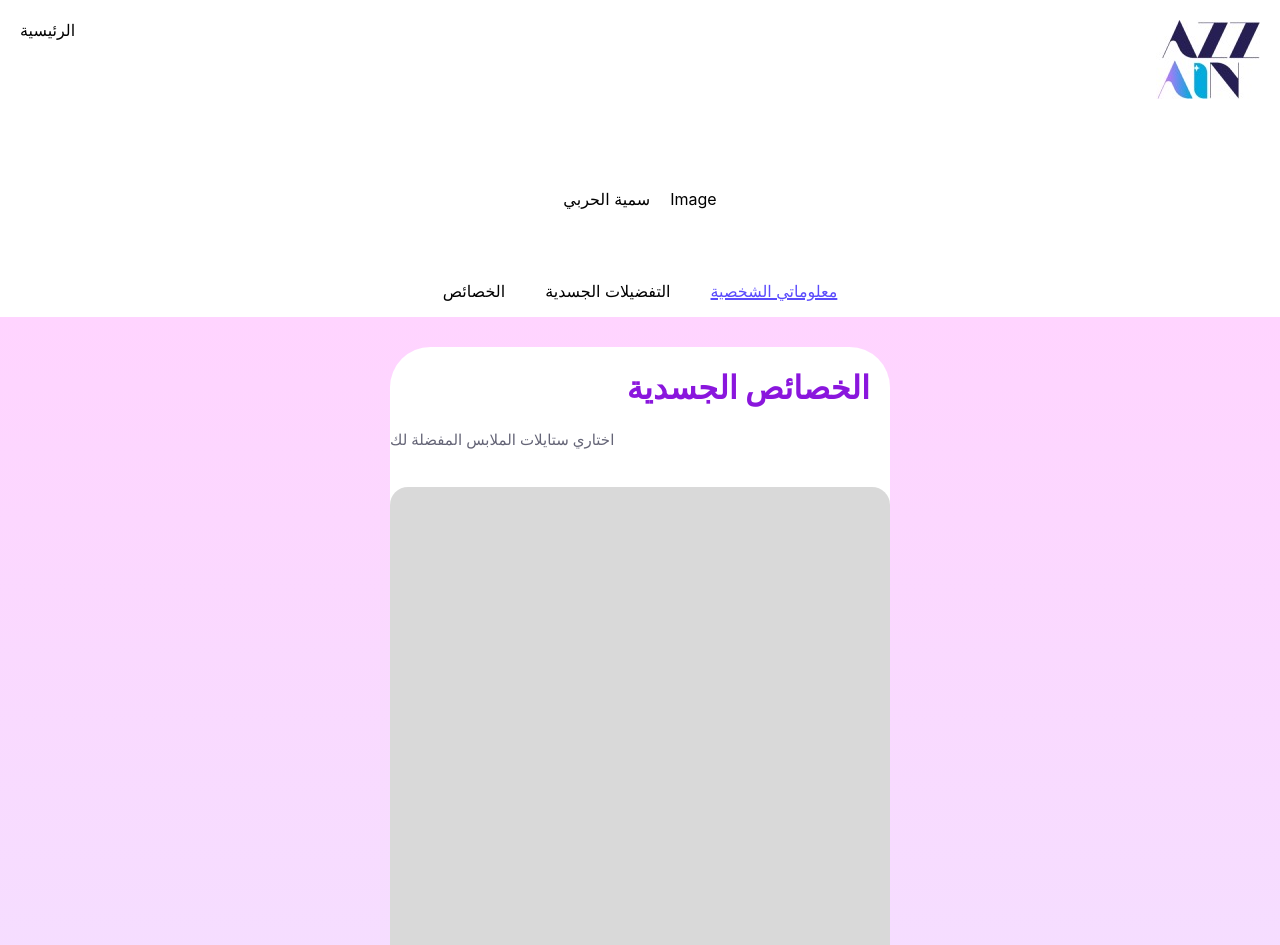
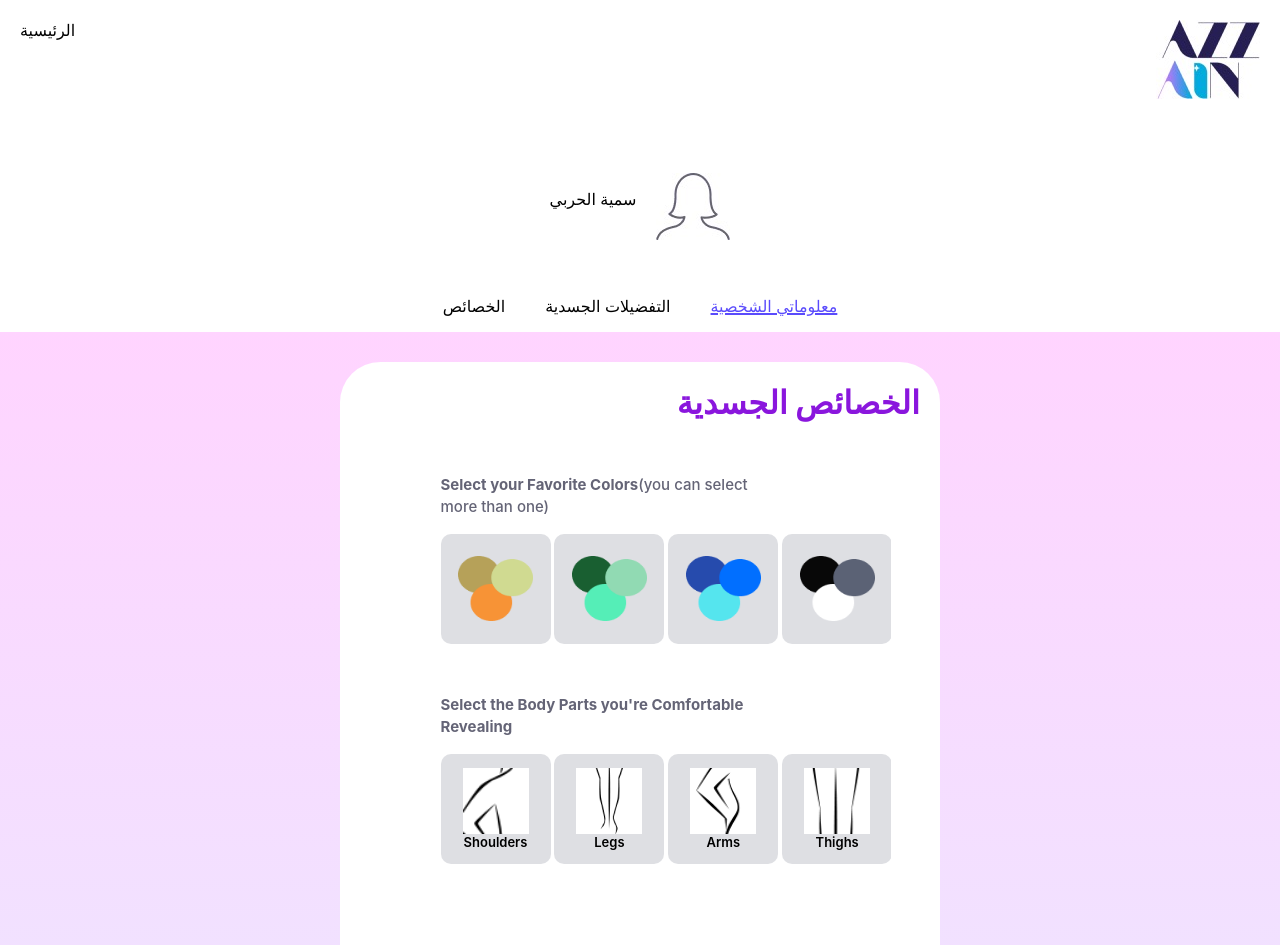
Before and after one commit to Dhanasriganesh/arab, a React (Create React App) app: page /preferences in a window 1280 px wide. Shown: the top 945 px of the page. Built offline with nearby package versions, Linux system fonts and the light colour scheme.

Commit message:
In-commit

```diff
--- a/src/components/authys/Auth.js
+++ b/src/components/authys/Auth.js
@@ -5,6 +5,8 @@ import { AgeContainer, AgeSelectContainer, FormContainer, FormTextInput, StyledF
 import RegionDropdown from "react-country-region-selector"
 import male from "../../Assets/Male.png";
 import Female from "../../Assets/Female.png";
+import img from "../../Assets/img.jpg";
+import { Link } from 'react-router-dom';
 import './Physicalchar'
 
 const Auth = () => {
@@ -70,7 +72,8 @@ const Auth = () => {
             </div>
             <div className='subnav'>
                 <p>سمية الحربي</p>
-                <p>Image</p>
+                <img className="img"
+                        src={img} alt="img" />
             </div>
             <div className='subernav'>
             <a href="/preferences" className='link'>
@@ -86,65 +89,6 @@ const Auth = () => {
             <div className='main-content'>
                 <div className='auth-box'>
                     <div className='auth-content'>
-                        {/*
-                        <div className='boxes'>
-                        <form className='form-content'>
-                            <input
-                            className='input-box'
-                            name=''
-                            placeholder='Name'
-                            />
-                                            <StyledFlagSelect
-                    selected={country}
-                    onSelect={handleCountrySelect}
-                    placeholder="Country"
-                    searchable
-                    searchPlaceholder='Select Country'
-                    className='CountrySelect'
-                    fullWidth={true}
-                    selectedSize={16}
-                />
-                             <input
-                            name=''
-                            className='input-box'
-                            placeholder='Region'
-                            type=''
-                            />
-                             <input
-                            name=''
-                            className='input-box'
-                            placeholder='Number'
-                            type='number'
-                            />
-                            <h3>Select Your Age</h3>
-                            <div>
-                                <div className='age-gap'>
-                                    <div className='age'>
-                                        <p className='age-selection'>Age 17-30</p>
-                                        <p className='age-selection'>Age 16-12</p>
-                                        </div>
-                                        <div className='age-sub'>
-                                            <p className='age-selection'>Above 45</p>
-                                            <p className='age-selection'>Age 31-45</p>
-                                        </div>
-                                                                </div>
-                                </div>
-
-                            <h3>Gender</h3>
-                            <div className='gender'>
-                                <p>Male
-                                </p>
-                                <p>
-                                    Female
-                                </p>
-                            </div>
-                            <div>
-                                <button className='register-button' name=''>
-                                    Register
-                                </button>
-                            </div>
-                        </form>
-                        </div> */}
                         <div className='heading'>
                             <h1>معلوماتي الشخصية</h1>
                         </div>
--- a/src/components/authys/Authstyles.css
+++ b/src/components/authys/Authstyles.css
@@ -46,7 +46,7 @@
     background-color: white;
     border-radius: 4ch;
     box-shadow: 1%;
-    width: 500px;
+    width: 600px;
 }
 .heading{
     display: flex;
@@ -115,7 +115,7 @@
     color: white;
 }
 .body-type{
-    width: 400px;
+    width: 450px;
     height: 140px;
     overflow:scroll;
 
--- a/src/components/authys/Homemain.js
+++ b/src/components/authys/Homemain.js
@@ -94,8 +94,9 @@ const Homemain = () => {
                     <p>69.00 SAR</p>
                   </div>
             </div>
+
+            <div className='img-text'>
             <a href='/shirt'>
-            <div className='img-text'>
               <img className="shirt"
               src={shirt} alt="shirt" />
               <p>هاينيس إسطنبول قميص أبيض</p>
@@ -104,8 +105,9 @@ const Homemain = () => {
                       <p>التفاصيل</p>
                       <p>62.99 SAR</p>
                     </div>
+                    </a>
             </div>
-            </a>
+
 
       </div>
     </div>
--- a/src/components/authys/Homemainsty.css
+++ b/src/components/authys/Homemainsty.css
@@ -36,10 +36,12 @@
 }
 .sub-footer{
     display: flex;
+    justify-content: center;
+    text-align: center;
+    width: 100%;
+    height: 80px;
     margin-top: 50px;
     margin-bottom: 50px;
-    justify-content: center;
-    height: 180px;
     gap: 15px;
 }
 .img-text p{
--- a/src/components/authys/Physicalchar.js
+++ b/src/components/authys/Physicalchar.js
@@ -6,6 +6,7 @@ import { RadioColorOption, RadioContainer, RadioOptionImage, RadioOptionText, Ra
 import { bodyTypeOptions, skinColorOptions, hairColorOptions } from '../data/data.js'; // Importing options
 import pinkCheck from "../../Assets/pinkCheck.png";
 import Logo from '../../Assets/logo.jpg';
+import imge from "../../Assets/img.jpg" ;
 import { Link } from 'react-router-dom';
 
 function PhysicalCharacteristics({ updateUserInfo, userInfo })
@@ -61,7 +62,8 @@ function PhysicalCharacteristics({ updateUserInfo, userInfo })
       </div>
       <div className='subnav'>
         <p>سمية الحربي</p>
-        <p>Image</p>
+        <img className="imge"
+            src={imge} alt="imge" />
       </div>
       <div className='subernav'>
       <a href="/preferences" className='link'>
@@ -132,11 +134,13 @@ function PhysicalCharacteristics({ updateUserInfo, userInfo })
                   </RadioContainer>
                 </div>
                 <div className='reg-button'>
-                  <a href='/preferences'>
+
                     <button className='register-button' name=''>
+                    <a href='/preferences'>
                       Next
+                      </a>
                     </button>
-                  </a>
+
                 </div>
               </AgeContainer>
             </div>
--- a/src/components/authys/Preferences.js
+++ b/src/components/authys/Preferences.js
@@ -14,45 +14,27 @@ import { GoDotFill } from "react-icons/go";
 import { GoDot } from "react-icons/go";
 import pinkCheck from "../../Assets/pinkCheck.png"
 import Logo from '../../Assets/logo.jpg';
+import imges from '../../Assets/img.jpg';
 
 function Preferences({ updateUserInfo, userInfo }) {
     const [likedItems, setLikedItems] = useState([]);
     const [dislikedItems, setDislikedItems] = useState([]);
-    // const [selectedPatterns, setSelectedPatterns] = useState([]);
     const [selectedColors, setSelectedColors] = useState([]);
     const [selectedParts, setSelectedParts] = useState([]);
     const [selectedTops, setSelectedTops] = useState([]);
     const [selectedBottom, setSelectedBottom] = useState([]);
     const [selectedFootwear, setSelectedFootwear] = useState([]);
-
-
-    // const handleLikeSelect = (value) => {
-    //     setLikedItems(value);
-
-    // };
-
-    // const handleDislikeSelect = (value) => {
-    //     setDislikedItems(value);
-
-    // };
-
     const handleLikeSelect = (item) => {
         const isLiked = likedItems.includes(item);
         const isDisliked = dislikedItems.includes(item);
         if (!isLiked) {
-            // If the item is not already liked, add it to liked and remove it from disliked
             const newLiked = [...likedItems, item];
             const newDisliked = dislikedItems.filter(name => name !== item);
             setLikedItems(newLiked);
             setDislikedItems(newDisliked);
-            // Update user information here
-            updateUserInfo({ Liked: newLiked, DisLiked: newDisliked });
         } else {
-            // If the item is already liked, remove it from liked
             const newLiked = likedItems.filter(name => name !== item);
             setLikedItems(newLiked);
-            // Update user information here
-            updateUserInfo({ Liked: newLiked, DisLiked: dislikedItems });
         }
     };
 
@@ -61,35 +43,21 @@ function Preferences({ updateUserInfo, userInfo }) {
         const isLiked = likedItems.includes(item);
 
         if (!isDisliked) {
-            // If the item is not already disliked, add it to disliked and remove it from liked
             const newDisliked = [...dislikedItems, item];
             const newLiked = likedItems.filter(name => name !== item);
             setDislikedItems(newDisliked);
             setLikedItems(newLiked);
-            // Update user information here
-            // updateUserInfo({ Liked: newLiked, DisLiked: newDisliked });
-        } else {
-            // If the item is already disliked, remove it from disliked
-            const newDisliked = dislikedItems.filter(name => name !== item);
-            setDislikedItems(newDisliked);
-            // Update user information here
-            // updateUserInfo({ Liked: likedItems, DisLiked: newDisliked });
-        }
+ } else {
+         const newDisliked = dislikedItems.filter(name => name !== item);
+            setDislikedItems(newDisliked);    }
     };
-    const handlePatternSelect = (patternName) => {
-        // const updatedPatterns = selectedPatterns.includes(patternName)
-        //     ? selectedPatterns.filter(name => name !== patternName)
-        //     : [...selectedPatterns, patternName];
-        // setSelectedPatterns(updatedPatterns);
-        // updateUserInfo({ ...userInfo, Pattern: updatedPatterns });
-    };
+    const handlePatternSelect = (patternName) => {};
 
     const handleColorSelect = (colorName) => {
         const updatedColors = selectedColors.includes(colorName)
             ? selectedColors.filter(name => name !== colorName)
             : [...selectedColors, colorName];
         setSelectedColors(updatedColors);
-        // updateUserInfo({ ...userInfo, Colors: updatedColors });
     };
 
     const handlePartSelect = (partName) => {
@@ -97,7 +65,6 @@ function Preferences({ updateUserInfo, userInfo }) {
             ? selectedParts.filter(name => name !== partName)
             : [...selectedParts, partName];
         setSelectedParts(updatedParts);
-        // updateUserInfo({ ...userInfo, BodyParts: updatedParts });
     };
 
     const handleTopSelect = (TopName) => {
@@ -105,7 +72,6 @@ function Preferences({ updateUserInfo, userInfo }) {
             ? selectedTops.filter(name => name !== TopName)
             : [...selectedTops, TopName];
         setSelectedTops(updatedTops);
-        // updateUserInfo({ ...userInfo, Top: updatedTops });
     };
 
     const handleBottomSelect = (BottomName) => {
@@ -113,7 +79,6 @@ function Preferences({ updateUserInfo, userInfo }) {
             ? selectedBottom.filter(name => name !== BottomName)
             : [...selectedBottom, BottomName];
         setSelectedBottom(updatedBottoms);
-        // updateUserInfo({ ...userInfo, Bottom: updatedBottoms });
     };
 
     const handleFootwearSelect = (FootwearName) => {
@@ -121,13 +86,9 @@ function Preferences({ updateUserInfo, userInfo }) {
             ? selectedFootwear.filter(name => name !== FootwearName)
             : [...selectedFootwear, FootwearName];
         setSelectedFootwear(updatedFootwear);
-        // updateUserInfo({ ...userInfo, Footwear: updatedFootwear });
     };
 
     useEffect(() => {
-        // Prefill the selected values based on userInfo
-        // setLikedItems(userInfo.Liked || []);
-        // setDislikedItems(userInfo.DisLiked || []);
     }, [userInfo]);
 
     const CustomPrevArrow = (props) => {
@@ -210,7 +171,8 @@ function Preferences({ updateUserInfo, userInfo }) {
             </div>
             <div className='subnav'>
                 <p>سمية الحربي</p>
-                <p>Image</p>
+                <img className="imges"
+                        src={imges} alt="imges" />
             </div>
             <div className='subernav'>
                 <a href="/preferences" className='link'>
@@ -232,12 +194,10 @@ function Preferences({ updateUserInfo, userInfo }) {
                             </div></h1>
                         </div>
                         <div className='characteristics-sty'>
-                            <div className='preferences-1'>
-                                {/* <LoginHeading style={{ paddingTop: "2vh" }}>Personal Preferences 1</LoginHeading> */}
+                            {/* <div className='preferences-1'>
                                 <LoginSub>اختاري ستايلات الملابس المفضلة لك</LoginSub>
                                 <AgeContainer style={{ padding: "10px", marginLeft: "-8vh" }}>
-                                    {/* <LoginSub><b>Select your Style Aesthetics</b></LoginSub> */}
-                                </AgeContainer>
+                                     </AgeContainer>
                                 <AstheticCaroseul>
                                     <SliderContainer1>
                                         <SliderContainer>
@@ -267,7 +227,7 @@ function Preferences({ updateUserInfo, userInfo }) {
                                         </SliderContainer>
                                     </SliderContainer1>
                                 </AstheticCaroseul>
-                            </div>
+                            </div> */}
                             <div className='preferences-2'>
                                 {/* <LoginHeading style={{ paddingTop: "2vh" }}>Personal Preferences</LoginHeading> */}
                                 {/* <LoginSub>Hey there! We'd love to get to know you better to personalize your experience.</LoginSub> */}
@@ -388,11 +348,13 @@ function Preferences({ updateUserInfo, userInfo }) {
                                         </RadioContainer>
                                     </div>
                                     <div className='reg-button'>
-                                        <a href='/home'>
+
                                             <button className='register-button' name=''>
+                                            <a href='/home'>
                                                 Next
+                                                </a>
                                             </button>
-                                        </a>
+
                                     </div>
                                 </AgeContainer>
                             </div>
```
Also changed, not shown: src/Assets/img.jpg (added).
